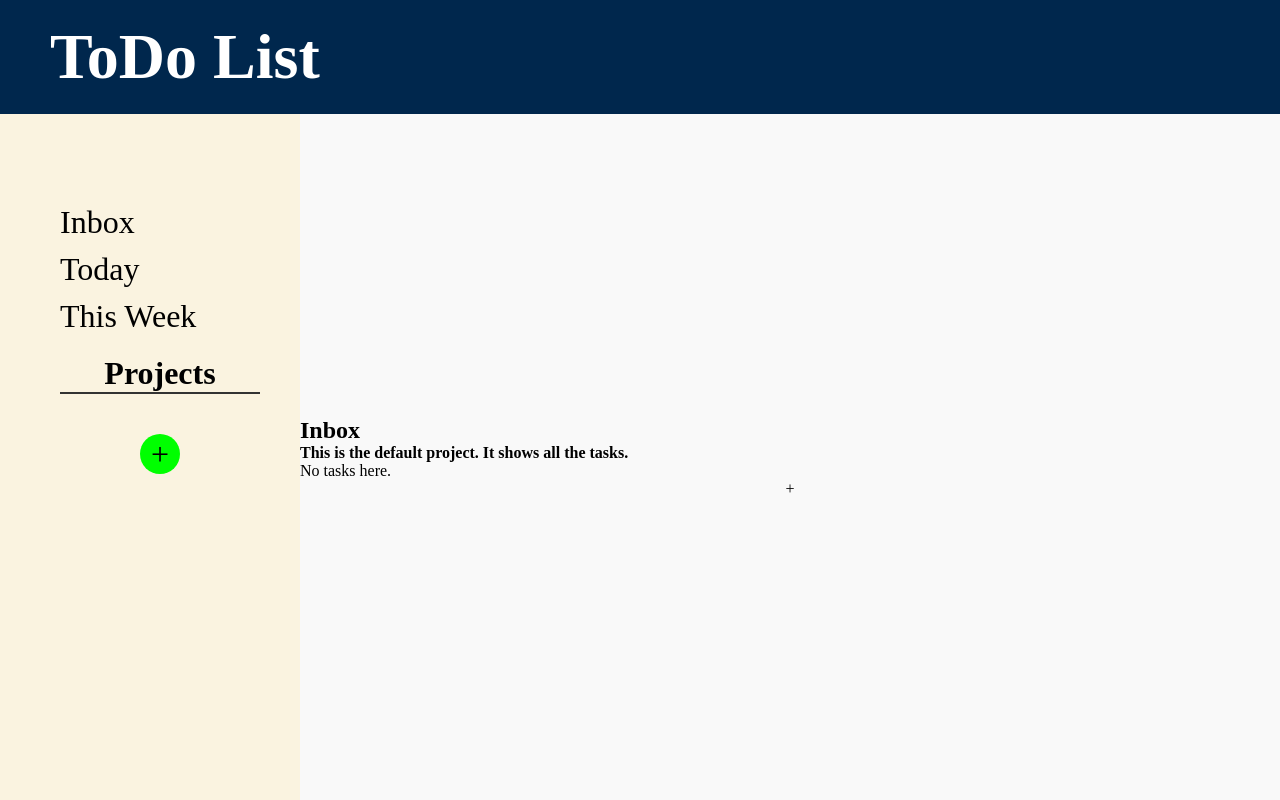
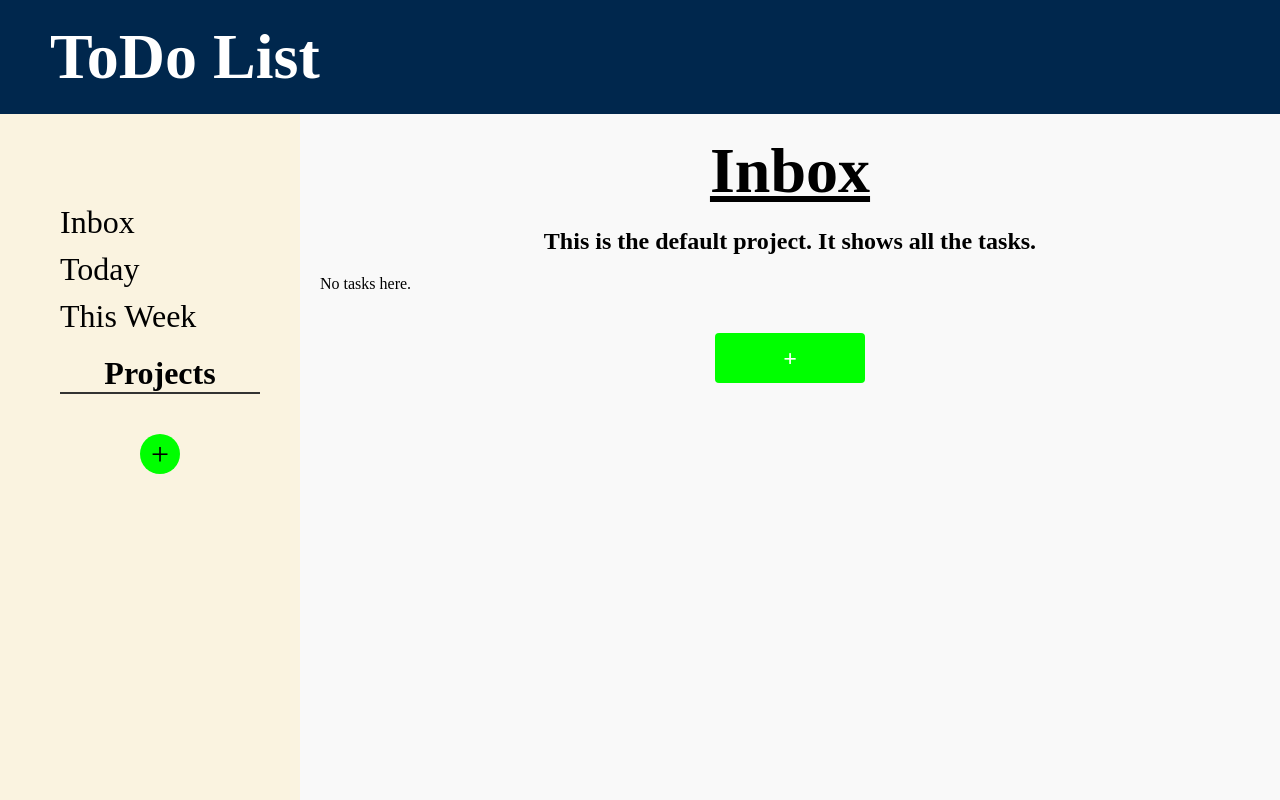
Before and after one commit to AhmedI968/OdinToDoList, a website built with webpack: page src/index.html in a window 1280 px wide. Built offline with nearby package versions, Linux system fonts and the light colour scheme.

Commit message:
Final changes in styling and fixed display for mainContent

```diff
--- a/src/modules/UI.js
+++ b/src/modules/UI.js
@@ -242,7 +242,7 @@ export default class UI {
             projectElement.classList.add('project-element');
             const removeButton = document.createElement('button');
             removeButton.textContent = '-';
-            removeButton.classList.add('remove-button');
+            removeButton.classList.add('remove-button-project');
             removeButton.addEventListener('click', () => {
                 UI.removeProject(project.getTitle());
             });
--- a/src/style.css
+++ b/src/style.css
@@ -280,3 +280,52 @@ button {
 .task-element:hover {
     background-color: #F7E8D0;
 }
+
+#mainContent {
+    display: grid;
+    grid-template-columns: 1fr;
+    gap: 20px;
+    padding: 20px;
+    margin: 0 auto;
+    box-sizing: border-box;
+    grid-auto-rows: min-content;
+    width: 100%;
+    padding: 20px;
+    overflow-y: auto;
+    background-color: #F9F9F9;
+}
+
+#mainContent h2 {
+    text-align: center;
+    font-size: 4rem;
+    text-decoration: underline;
+}
+
+#mainContent h4 {
+    font-size: 1.5rem;
+    text-align: center;
+}
+
+#mainContent .add-button {
+    background-color: #00FF00;
+    color: white;
+    border: none;
+    padding: 10px 20px;
+    font-size: 1.5rem;
+    font-weight: bold;
+    border-radius: 4px;
+    cursor: pointer;
+    transition: background-color 0.3s, transform 0.2s;
+    align-self: center;
+    width: 150px;
+    height: 50px;
+    margin: 0 auto;
+}
+
+#mainContent .add-button:hover {
+    background-color: #00CC00;
+}
+
+#mainContent .add-button:focus {
+    outline: 2px solid #333;
+}
```
